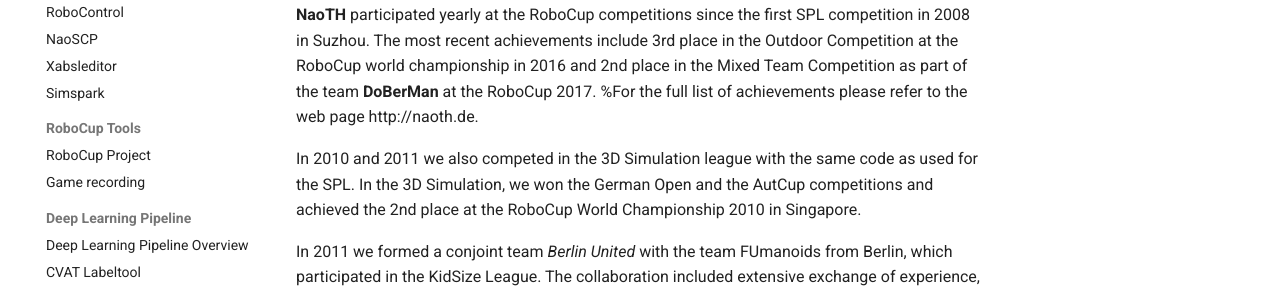
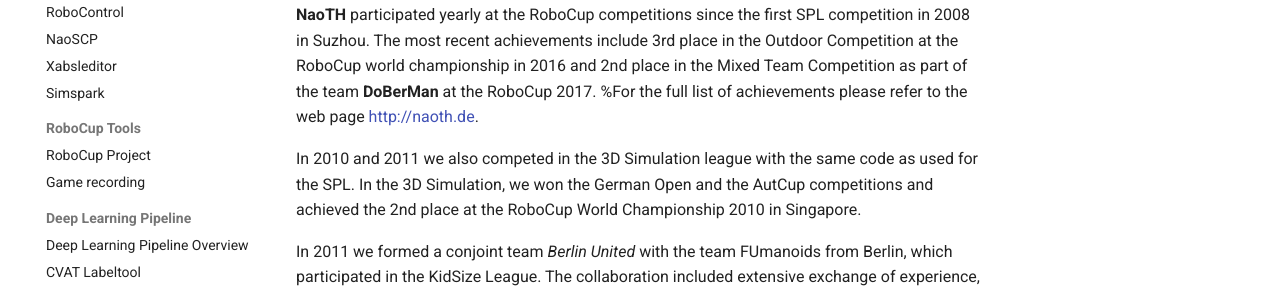
Before and after one commit to BerlinUnited/berlinunited.github.io, an MkDocs documentation site: the page built from docs/index.md, in a window 1280 px wide and 1080 px high. Shown: the part 440-733 px from the top of the window. Built offline with MkDocs 1.6.1 and Material for MkDocs 9.7.7, drawn with Linux system fonts in a browser that asks for light colours.

Commit message:
fix a link

```diff
--- a/docs/index.md
+++ b/docs/index.md
@@ -12,7 +12,7 @@
 **NaoTH** participated yearly at the RoboCup competitions since the first SPL competition in 2008 in Suzhou.
 The most recent achievements include 3rd place in the Outdoor Competition at the RoboCup world championship in 2016
 and 2nd place in the Mixed Team Competition as part of the team **DoBerMan** at the RoboCup 2017.
-%For the full list of achievements please refer to the web page http://naoth.de.
+%For the full list of achievements please refer to the web page <http://naoth.de>.
 
 In 2010 and 2011 we also competed in the 3D Simulation league with the same code as used for the SPL. In the 3D
 Simulation, we won the German Open and the AutCup competitions and achieved the 2nd place at the  RoboCup World
```
